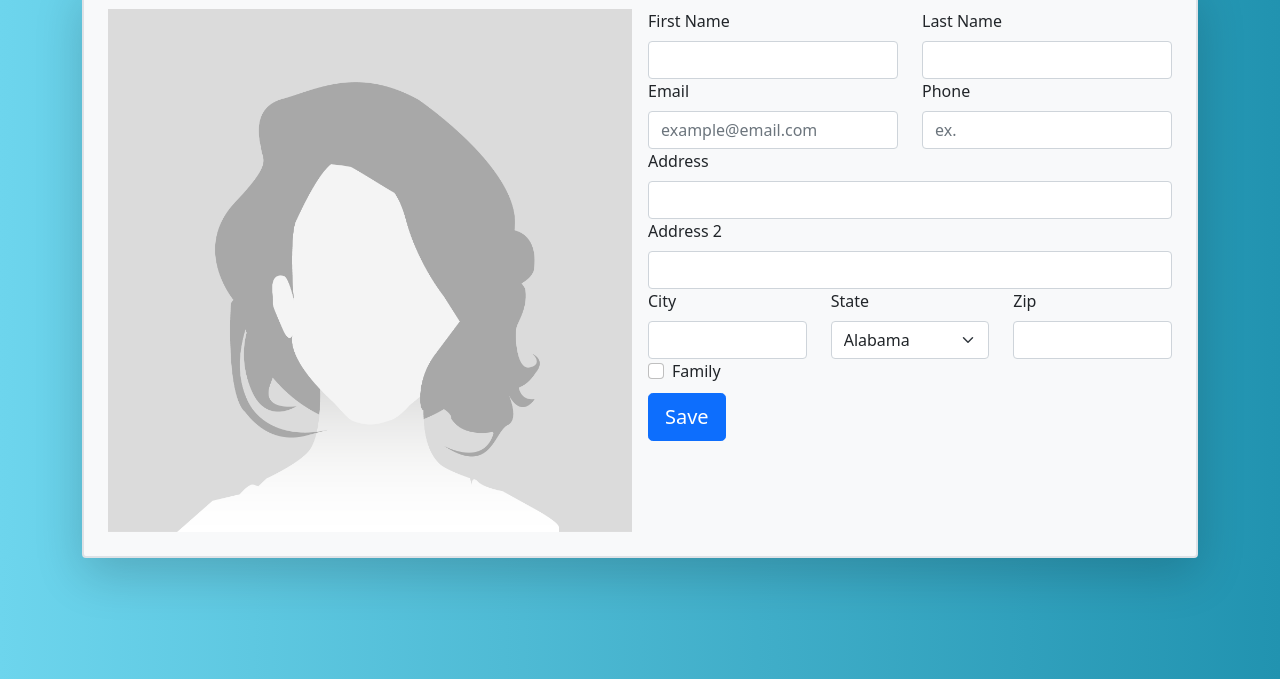
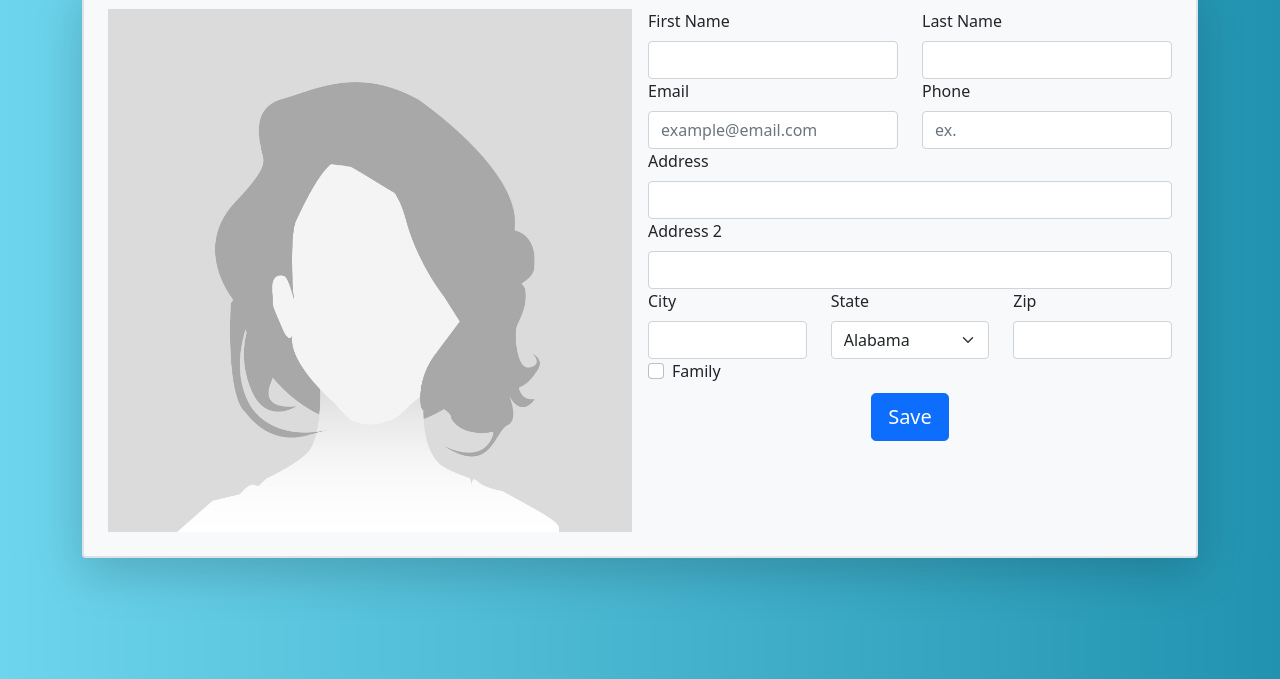
Before and after one commit to jedmorris/addressBookTemplate, a plain HTML site: page index.html in a window 1280 px wide. Shown: the part 121-800 px from the top of the page. Drawn offline with nearby package versions, Linux system fonts and the light colour scheme.

Commit message:
btn adjustment

```diff
--- a/index.html
+++ b/index.html
@@ -139,7 +139,7 @@
 							</div>
 							<div data-netlify-recaptcha="true">
 							</div>
-							<div class="col-12 d-flex pt-2">
+							<div class="col-12 d-flex justify-content-center pt-2">
 								<button type="submit" class="btn
 								btn-primary
 								btn-lg">
```
